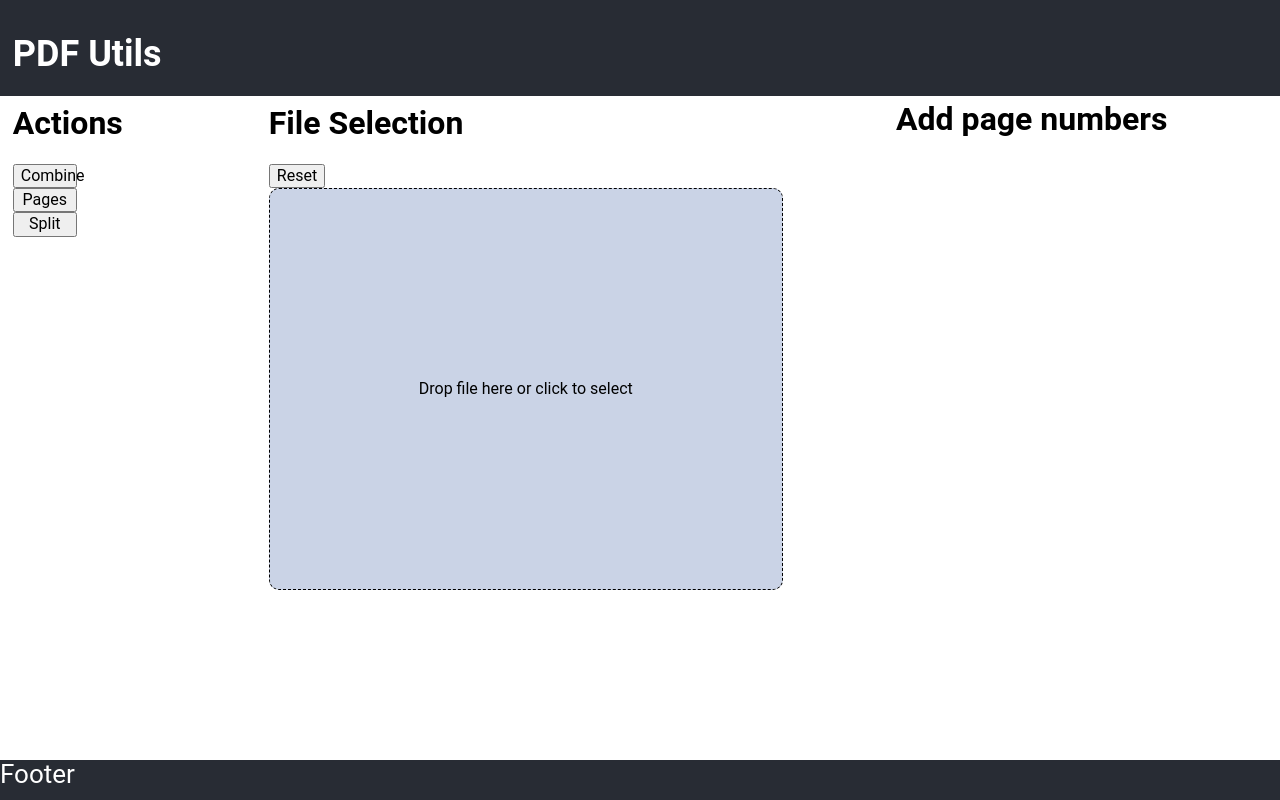
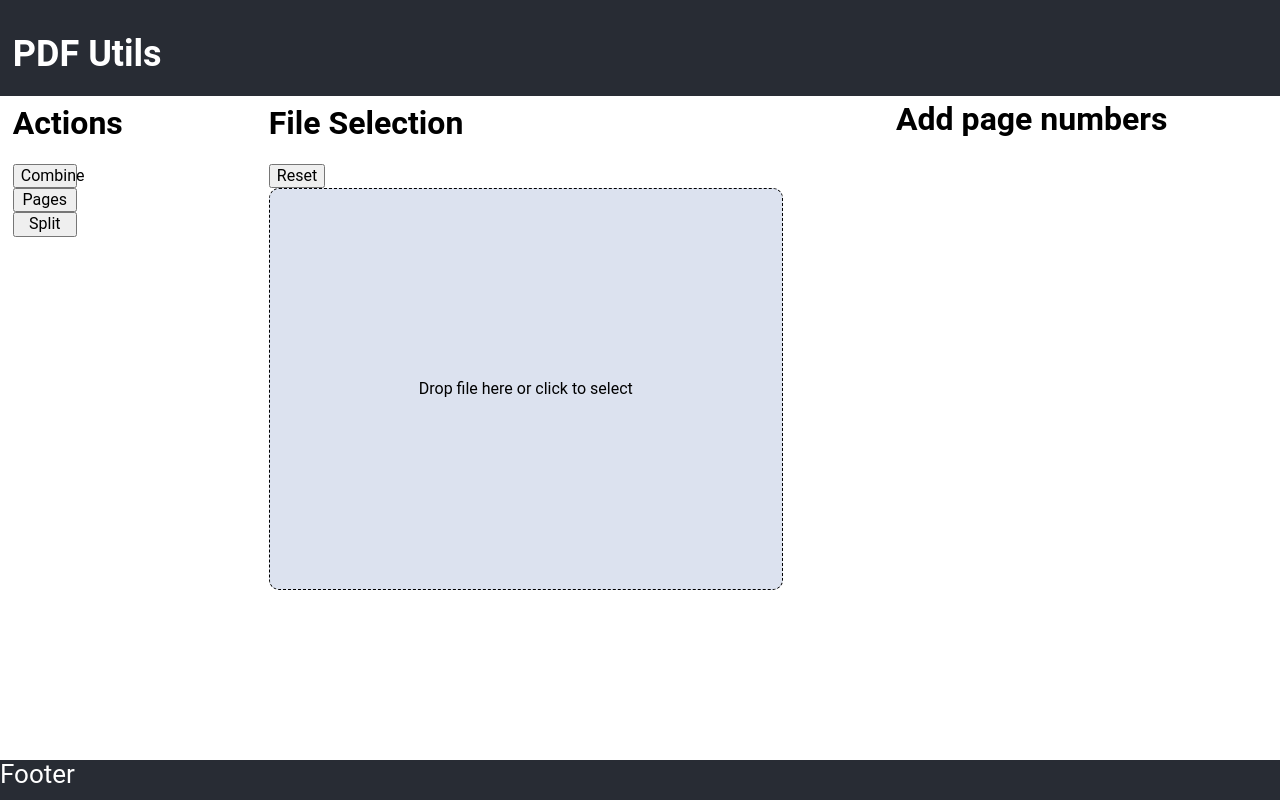
Before and after one commit to c1b3rt00lk1t/pdf-poc, a React (Vite) app: page / in a window 1280 px wide. Built offline with nearby package versions, Linux system fonts and the light colour scheme.

Commit message:
Transparecny in the drop area background color

```diff
--- a/src/components/DropArea.module.css
+++ b/src/components/DropArea.module.css
@@ -23,9 +23,9 @@
 }
 
 .DropAreaPending {
-  background-color: rgba(82, 109, 173, 0.3);
+  background-color: rgba(82, 109, 173, 0.2);
 }
 
 .DropAreaDropped {
-  background-color: rgba(84, 172, 128, 0.3);
+  background-color: rgba(84, 172, 128, 0.2);
 }
```
